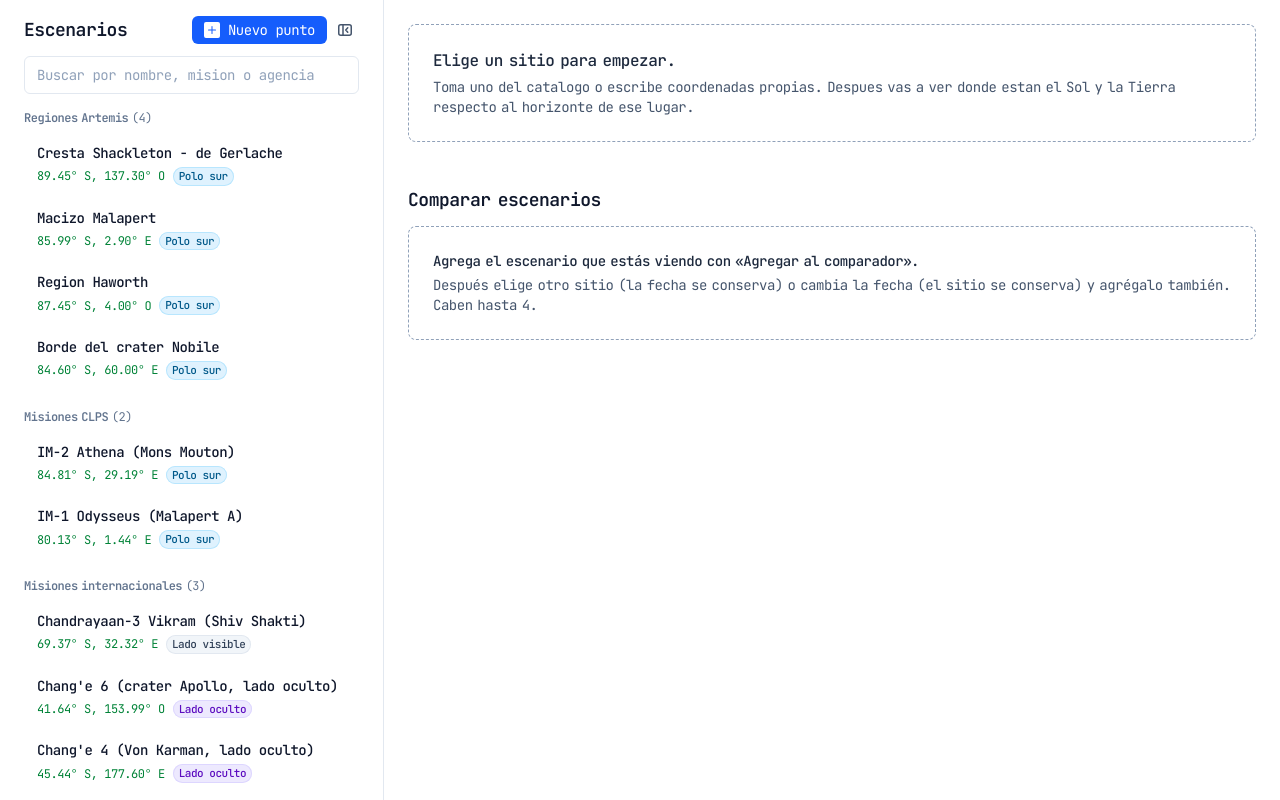
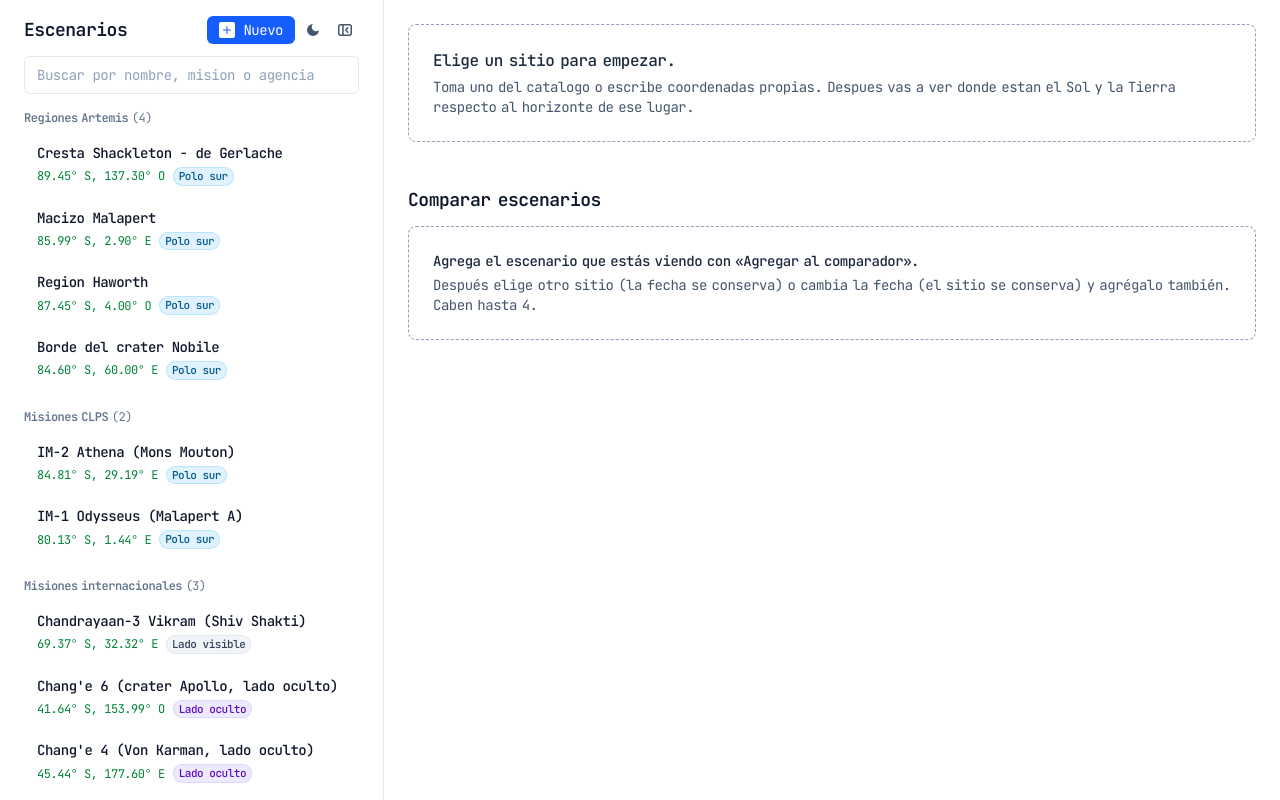
Before and after one commit to SamuelmamuU/Lunar_Landing, a React (Vite) app in the folder frontend/: page / in a window 1280 px wide. Built offline with nearby package versions, Linux system fonts and the light colour scheme; no server answers; what tailwindcss-animated would draw is missing.

Commit message:
feat(ui): implement theme toggle functionality with automatic dark mode support

```diff
--- a/frontend/index.html
+++ b/frontend/index.html
@@ -6,15 +6,29 @@
     <meta name="viewport" content="width=device-width, initial-scale=1.0" />
     <title>Lunar Landing</title>
     <!--
-      Modo oscuro automatico: sigue al sistema. Va aqui (antes de pintar) para que no parpadee en claro.
-      La clase .dark en <html> invierte la paleta (ver src/index.css).
+      Modo claro / oscuro. Va aqui (antes de pintar) para que no parpadee. La clase .dark en <html> invierte la
+      paleta (ver src/index.css). Si el usuario eligio un modo con el boton, se usa ese (clave 'lunar-theme', la
+      misma que THEME_STORAGE_KEY en src/shared/lib/theme.ts); si no, se sigue al sistema, tambien si cambia.
     -->
     <script>
       (() => {
+        const saved = () => {
+          try {
+            return localStorage.getItem('lunar-theme');
+          } catch {
+            return null;
+          }
+        };
         const query = matchMedia('(prefers-color-scheme: dark)');
-        const apply = () => document.documentElement.classList.toggle('dark', query.matches);
+        const apply = () => {
+          const theme = saved();
+          const dark = theme === 'dark' || (theme !== 'light' && query.matches);
+          document.documentElement.classList.toggle('dark', dark);
+        };
         apply();
-        query.addEventListener('change', apply);
+        query.addEventListener('change', () => {
+          if (!saved()) apply();
+        });
       })();
     </script>
     <!-- Fuente de la app: JetBrains Mono (Google Fonts). La familia se asigna en src/index.css (@theme). -->
--- a/frontend/src/app/layout/Sidebar.tsx
+++ b/frontend/src/app/layout/Sidebar.tsx
@@ -1,6 +1,7 @@
 import { useEffect, useId, useRef, type ReactNode } from 'react';
 import { Button } from '../../shared/ui/Button';
 import { SidebarExpandIcon } from '../../shared/ui/icons/SidebarExpandIcon';
+import { ThemeToggle } from '../../shared/ui/ThemeToggle';
 import { useAppStore } from '../store';
 
 interface Props {
@@ -9,8 +10,8 @@ interface Props {
 
 /**
  * Panel lateral. En pantallas grandes es una columna fija de 24rem con scroll propio.
- * Contraido (el boton esta en el contenido, junto a "Nuevo punto") queda un riel angosto con solo el boton para
- * expandir. El contenido se oculta pero no se desmonta: la busqueda y el catalogo cargado se conservan.
+ * Contraido (el boton esta en el contenido, junto a "Nuevo punto") queda un riel angosto con el boton para
+ * expandir y el de modo claro / oscuro. El contenido se oculta pero no se desmonta: la busqueda y el catalogo cargado se conservan.
  */
 export function Sidebar({ children }: Props) {
   const collapsed = useAppStore((s) => s.sidebarCollapsed);
@@ -30,6 +31,8 @@ export function Sidebar({ children }: Props) {
       }`}
     >
       {collapsed && (
+        // En el riel (lg) van uno debajo del otro; en movil, en fila.
+        <div className="flex gap-1 lg:flex-col">
           <Button
             ref={expandRef}
             variant="ghost"
@@ -42,6 +45,8 @@ export function Sidebar({ children }: Props) {
           >
             <SidebarExpandIcon />
           </Button>
+          <ThemeToggle />
+        </div>
       )}
       <div id={contentId} hidden={collapsed} className="flex min-h-0 flex-1 flex-col gap-6">
         {children}
--- a/frontend/src/features/site-picker/SitePicker.tsx
+++ b/frontend/src/features/site-picker/SitePicker.tsx
@@ -2,6 +2,7 @@ import { useEffect, useId, useMemo, useRef, useState } from 'react';
 import { useAppStore } from '../../app/store';
 import type { LandingSite } from '../../shared/types/lunar';
 import { Button } from '../../shared/ui/Button';
+import { ThemeToggle } from '../../shared/ui/ThemeToggle';
 import { AddIcon } from '../../shared/ui/icons/AddIcon';
 import { SidebarCollapseIcon } from '../../shared/ui/icons/SidebarCollapseIcon';
 import { CustomSiteForm } from './CustomSiteForm';
@@ -51,10 +52,11 @@ export function SitePicker() {
           {!showCustomForm && (
             <Button size="sm" onClick={() => setShowCustomForm(true)} aria-label="Nuevo punto por coordenadas">
               <AddIcon />
-              Nuevo punto
+              Nuevo
             </Button>
           )}
-          {/* Solo el icono, para que quepa junto a "Nuevo punto". */}
+          {/* Solo iconos, para que quepan junto a "Nuevo punto". */}
+          <ThemeToggle />
           <Button
             ref={collapseRef}
             variant="ghost"
--- /dev/null
+++ b/frontend/src/shared/lib/theme.ts
@@ -0,0 +1,28 @@
+// Tema claro / oscuro (sin React). El tema es la clase .dark en <html>: la pone el script de index.html antes de
+// pintar (eleccion guardada o, si no hay, la del sistema) y la cambia setTheme. La paleta oscura vive en index.css.
+
+export type Theme = 'light' | 'dark';
+
+/** Clave en localStorage. El script de index.html lee la misma: si se cambia aqui, cambiarla alla. */
+export const THEME_STORAGE_KEY = 'lunar-theme';
+
+export function currentTheme(): Theme {
+  return document.documentElement.classList.contains('dark') ? 'dark' : 'light';
+}
+
+/** Aplica el tema y lo recuerda en este navegador (a partir de ahi ya no sigue al sistema). */
+export function setTheme(theme: Theme): void {
+  document.documentElement.classList.toggle('dark', theme === 'dark');
+  try {
+    localStorage.setItem(THEME_STORAGE_KEY, theme);
+  } catch {
+    // Sin almacenamiento (modo privado, bloqueado): el cambio vale solo para esta visita.
+  }
+}
+
+/** Avisa cuando cambia el tema, venga de setTheme o del sistema (el script de index.html cambia la clase). */
+export function subscribeTheme(onChange: () => void): () => void {
+  const observer = new MutationObserver(onChange);
+  observer.observe(document.documentElement, { attributes: true, attributeFilter: ['class'] });
+  return () => observer.disconnect();
+}
--- /dev/null
+++ b/frontend/src/shared/ui/ThemeToggle.tsx
@@ -0,0 +1,21 @@
+import { useSyncExternalStore } from 'react';
+import { currentTheme, setTheme, subscribeTheme } from '../lib/theme';
+import { Button } from './Button';
+import { MoonIcon } from './icons/MoonIcon';
+import { LightModeIcon } from './icons/LightModeIcon';
+
+/**
+ * Cambia entre modo claro y oscuro. Solo icono: muestra a que modo se cambia (luna = pasar a oscuro, sol = pasar a
+ * claro). Lee el tema de <html>, asi va siempre al dia aunque lo cambie el sistema u otro boton igual.
+ */
+export function ThemeToggle() {
+  const theme = useSyncExternalStore(subscribeTheme, currentTheme, () => 'light' as const);
+  const isDark = theme === 'dark';
+  const label = isDark ? 'Cambiar a modo claro' : 'Cambiar a modo oscuro';
+
+  return (
+    <Button variant="ghost" size="icon" onClick={() => setTheme(isDark ? 'light' : 'dark')} aria-label={label} title={label}>
+      {isDark ? <LightModeIcon /> : <MoonIcon />}
+    </Button>
+  );
+}
--- /dev/null
+++ b/frontend/src/shared/ui/icons/LightModeIcon.tsx
@@ -0,0 +1,25 @@
+interface Props {
+  className?: string;
+}
+
+/**
+ * Sol para el boton de modo claro: disco relleno y rayos gruesos, legible a 16 px. No es el icono del Sol de los
+ * datos (SunIcon, con su color fijo): ese tiene rayos de punto y a este tamano se ve como un puntito.
+ */
+export function LightModeIcon({ className = 'size-4' }: Props) {
+  return (
+    <svg
+      xmlns="http://www.w3.org/2000/svg"
+      viewBox="0 0 16 16"
+      fill="currentColor"
+      stroke="currentColor"
+      strokeWidth={1.5}
+      strokeLinecap="round"
+      aria-hidden="true"
+      className={className}
+    >
+      <circle cx="8" cy="8" r="3" stroke="none" />
+      <path d="M8 1v2M8 13v2M1 8h2M13 8h2M3.05 3.05l1.41 1.41M11.54 11.54l1.41 1.41M3.05 12.95l1.41-1.41M11.54 4.46l1.41-1.41" />
+    </svg>
+  );
+}
--- /dev/null
+++ b/frontend/src/shared/ui/icons/MoonIcon.tsx
@@ -0,0 +1,12 @@
+interface Props {
+  className?: string;
+}
+
+/** Icono de luna (forma de Lucide "moon", licencia ISC), relleno. Decorativo: el boton lleva aria-label. */
+export function MoonIcon({ className = 'size-4' }: Props) {
+  return (
+    <svg xmlns="http://www.w3.org/2000/svg" viewBox="0 0 24 24" fill="currentColor" aria-hidden="true" className={className}>
+      <path d="M12 3a6 6 0 0 0 9 9 9 9 0 1 1-9-9Z" />
+    </svg>
+  );
+}
```
Also changed, not shown: 1 other file (tests, documents, lock files or other folders). Lines whose indentation alone changed are shown as unchanged.
